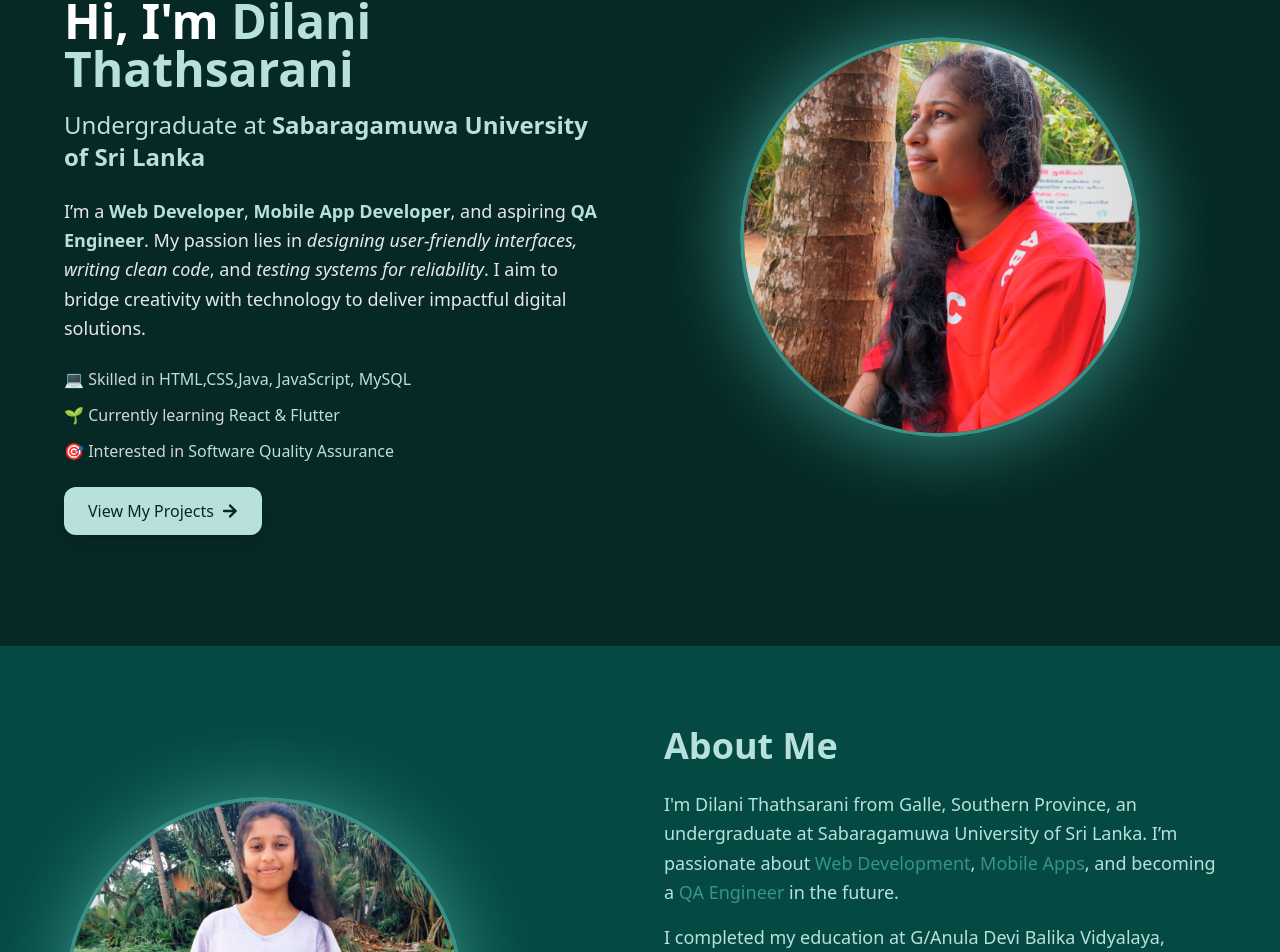
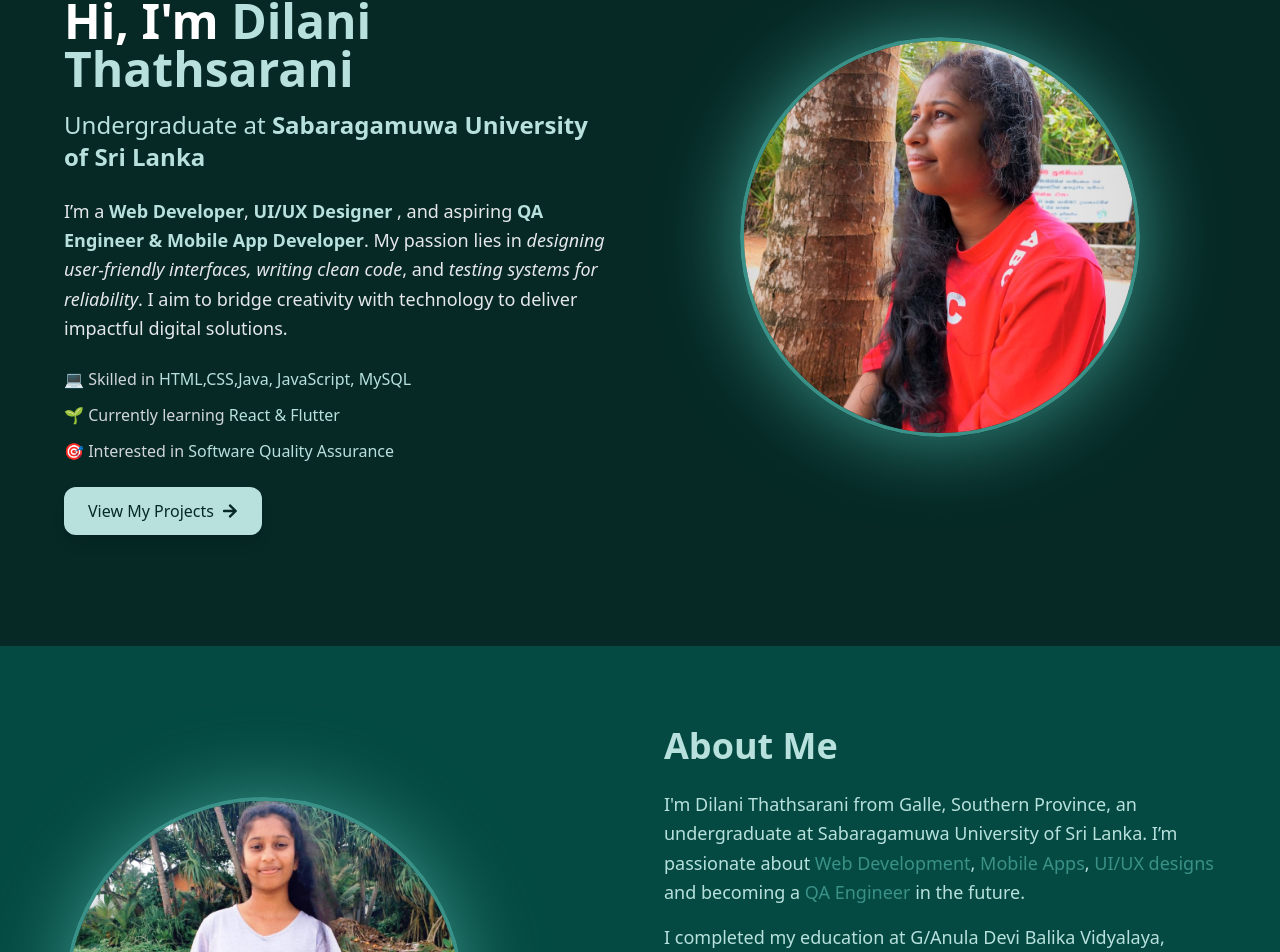
Before and after one commit to dilanithathsarani/Portfolio, a React (Vite) app: page / in a window 1280 px wide. Shown: the part 154-1106 px from the top of the page. Built offline with nearby package versions, Linux system fonts and the light colour scheme; no server answers.

Commit message:
about page updated

```diff
--- a/src/component/about.jsx
+++ b/src/component/about.jsx
@@ -89,7 +89,7 @@ export default function About() {
           </motion.h2>
 
           {[
-            `I'm Dilani Thathsarani from Galle, Southern Province, an undergraduate at Sabaragamuwa University of Sri Lanka. I’m passionate about Web Development, Mobile Apps, and becoming a QA Engineer in the future.`,
+            `I'm Dilani Thathsarani from Galle, Southern Province, an undergraduate at Sabaragamuwa University of Sri Lanka. I’m passionate about Web Development, Mobile Apps, UI/UX designs and becoming a QA Engineer in the future.`,
             `I completed my education at G/Anula Devi Balika Vidyalaya, Galle, where I did my O/Ls and A/Ls in the Physical Science stream.`,
             `With skills in React, MySQL, Java, and Express.js, I enjoy building projects like E-Business platforms. I'm constantly learning, improving, and excited to explore new tech.`,
           ].map((text, index) => (
@@ -102,10 +102,10 @@ export default function About() {
             >
               {text
                 .split(
-                  /(Web Development|Mobile Apps|QA Engineer|React|MySQL|Java|Express.js|Movie Ticket Booking System|AIVault)/g
+                  /(Web Development|Mobile Apps|QA Engineer|React|MySQL|Java|Express.js|UI\/UX designs)/g
                 )
                 .map((part, i) =>
-                  /Web Development|Mobile Apps|QA Engineer|React|MySQL|Java|Express.js|Movie Ticket Booking System|AIVault/.test(
+                  /Web Development|Mobile Apps|QA Engineer|React|MySQL|Java|Express.js|UI\/UX designs/.test(
                     part
                   ) ? (
                     <span key={i} className="text-[#3A9188] font-medium">
--- a/src/component/home.jsx
+++ b/src/component/home.jsx
@@ -24,8 +24,8 @@ export default function Home() {
           </h2>
           <p className="text-lg text-gray-200 mb-6 leading-relaxed">
             I’m a <span className="font-semibold text-[#B8E1DD]">Web Developer</span>,
-            <span className="font-semibold text-[#B8E1DD]"> Mobile App Developer</span>,
-            and aspiring <span className="font-semibold text-[#B8E1DD]">QA Engineer</span>.
+            <span className="font-semibold text-[#B8E1DD]"> UI/UX Designer </span>,
+            and aspiring <span className="font-semibold text-[#B8E1DD]">QA Engineer & Mobile App Developer</span>.
             My passion lies in <span className="italic">designing user-friendly interfaces, writing clean code</span>,
             and <span className="italic">testing systems for reliability</span>.
             I aim to bridge creativity with technology to deliver impactful digital solutions.
```
